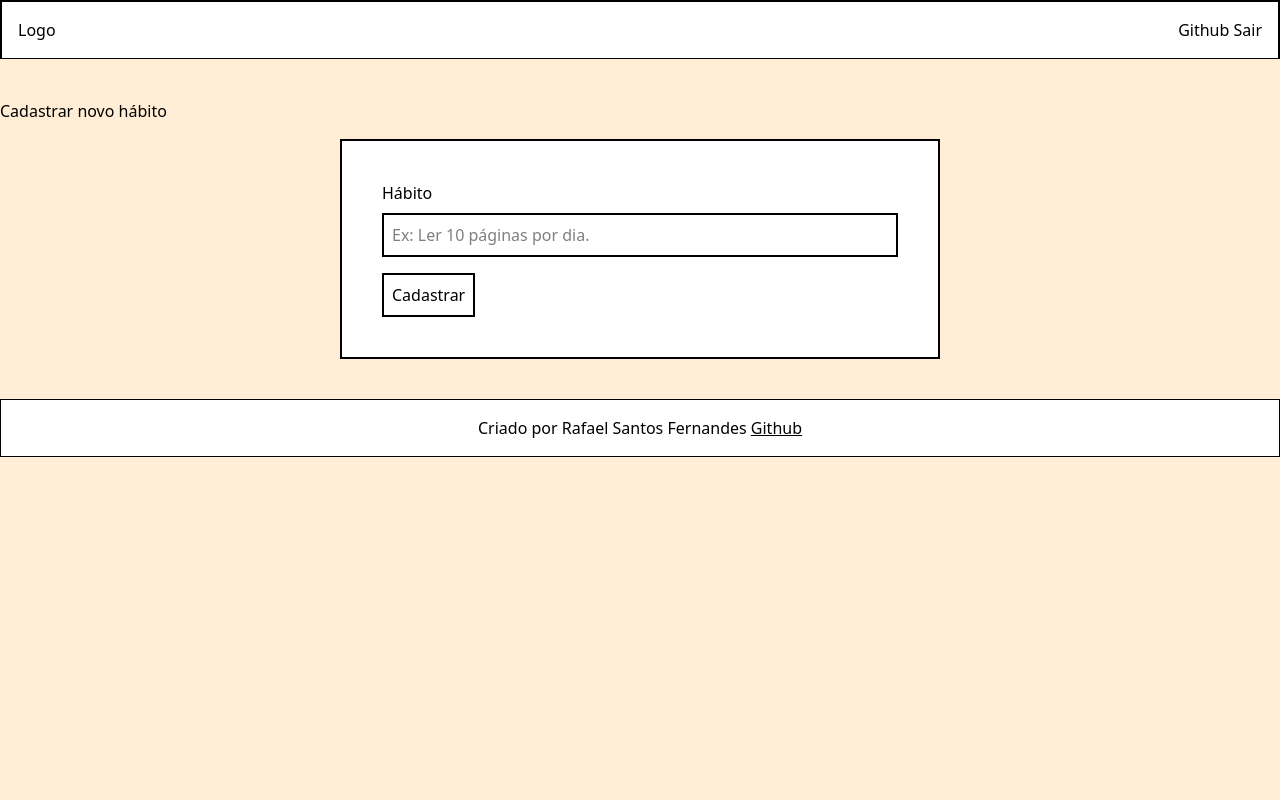
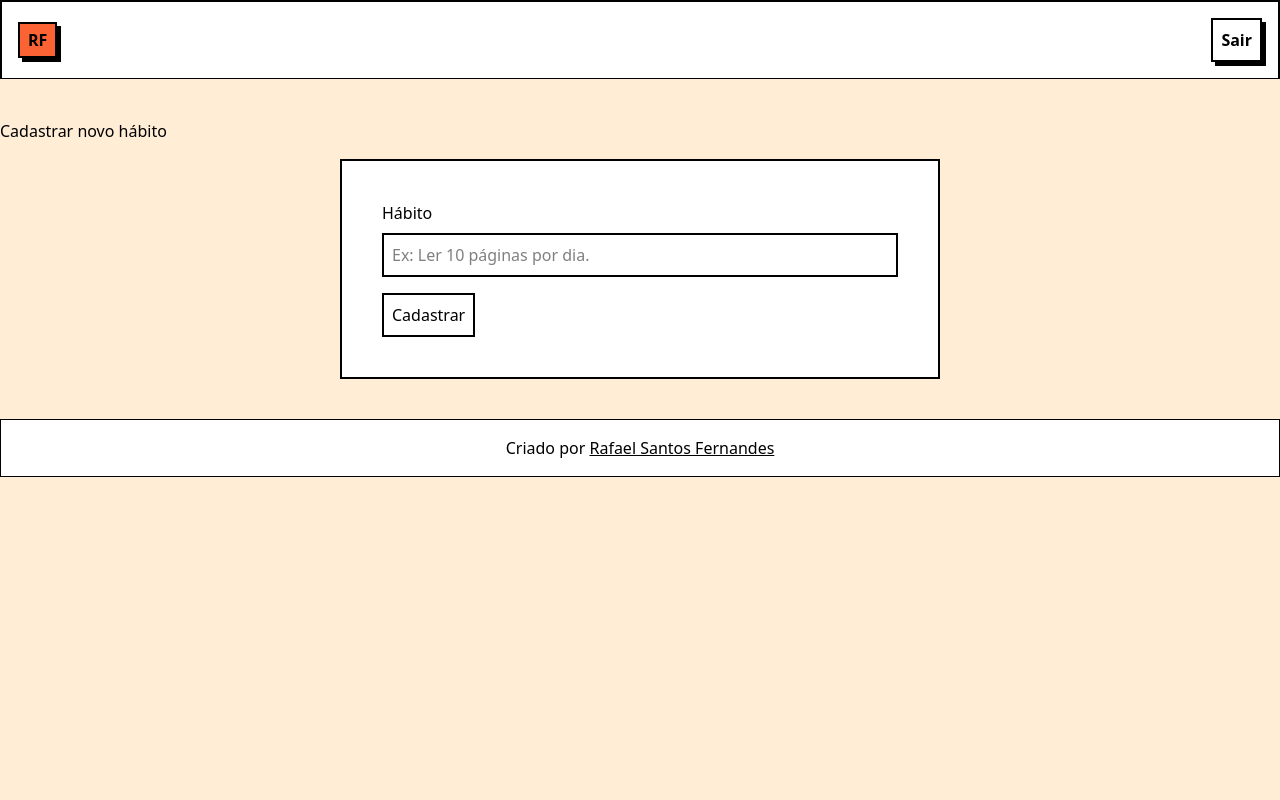
Before and after one commit to RafaelJP13/habits-tracker, a Laravel app: page /dashboard/habits/create in a window 1280 px wide. Run offline with Laravel 12, Linux system fonts and the light colour scheme; a user stored in the database is signed in; data comes from the database, SQL or seed files in the repository; style sheets or scripts are compiled from the project's sources.

Commit message:
feat: enhance HabitController with Auth facade, improve footer and header links, and update styles for better UI

```diff
--- a/app/Http/Controllers/HabitController.php
+++ b/app/Http/Controllers/HabitController.php
@@ -6,13 +6,17 @@ use Illuminate\Http\Request;
 use Illuminate\View\View;
 use App\Http\Requests\HabitRequest;
 use App\Models\Habit;
+use App\Models\HabitLog;
+use App\Illuminate\Support\Facades\Auth;
+use Carbon\Carbon;
+
 class HabitController extends Controller
 {
 
     public function index()
     {
 
-        $habits = auth()->user()->habits;
+        $habits = Auth::user()->habits;
         return view('dashboard', compact('habits'));
     }
 
@@ -32,7 +36,7 @@ class HabitController extends Controller
     {
         $validated = $request->validated();
 
-        auth()->user()->habits()->create($validated);
+            Auth::user()->habits()->create($validated);
 
         return redirect()
             ->route('habits.index')
@@ -61,7 +65,7 @@ class HabitController extends Controller
      */
     public function update(HabitRequest $request, Habit $habit)
     {
-        if($habit->user_id !== auth()->user()->id){
+        if($habit->user_id !== Auth::user()->id){
             abort(403, 'Sem permissão!');
         }
 
@@ -77,16 +81,17 @@ class HabitController extends Controller
      */
     public function destroy(Habit $habit)
     {
-        if($habit->user_id !== auth()->user()->id){
+        if($habit->user_id !== Auth::user()->id){
             abort(403, 'Sem permissão!');
         }
 
         $habit->delete();
-
 
         return redirect()
             ->route('habits.index')
             ->with('success', 'Hábito removido com sucesso!');
 
     }
+
+
 }
--- a/resources/css/app.css
+++ b/resources/css/app.css
@@ -6,4 +6,24 @@
 @theme {
     --font-sans: 'Instrument Sans', ui-sans-serif, system-ui, sans-serif, 'Apple Color Emoji', 'Segoe UI Emoji',
         'Segoe UI Symbol', 'Noto Color Emoji';
+
+    --color-habit-orange: #FB6334;
 }
+
+.habit-btn {
+    font-weight: bold;
+    cursor: pointer
+}
+
+.habit-shadow {
+
+    border: 2px solid;
+    box-shadow: 4px 4px 0;
+    transition: .3s ease;
+}
+
+.habit-shadow:hover {
+
+    box-shadow: 0;
+
+}
--- a/resources/views/components/footer.blade.php
+++ b/resources/views/components/footer.blade.php
@@ -1,6 +1,5 @@
 <footer class="bg-white border border-dark p-4">
     <p class="text-center">
-        Criado por Rafael Santos Fernandes
-        <a href="#" class="underline">Github</a>
+        Criado por <a href="https://github.com/RafaelJP13" target="_blank" class="underline hover:text-habit-orange">Rafael Santos Fernandes</a>
     </p>
 </footer>
--- a/resources/views/components/header.blade.php
+++ b/resources/views/components/header.blade.php
@@ -1,17 +1,20 @@
 <header class="bg-white border-b border-2 flex items-center justify-between p-4">
     {{-- LOGO --}}
-    <div>
-        Logo
-    </div>
+    <a href="{{ route("habits.index") }}" class="habit-btn habit-shadow px-2 py-1 bg-habit-orange">
+        RF
+    </a>
 
     {{-- GITHUB --}}
     <div>
-        Github
 
     @auth
-        <form class="inline" action="{{ route('auth.logout') }}" method="POST" class="bg-white p-2 border-2">
+        <form
+            class="inline"
+            action="{{ route('auth.logout') }}"
+            method="POST"
+            class="bg-white p-2 border-2">
             @csrf
-            <button type="submit">
+            <button type="submit" class="habit-shadow habit-btn p-2">
                 Sair
             </button>
         </form>
@@ -19,9 +22,14 @@
     @endauth
 
     @guest
-        <a href="{{ route('auth.login') }}" class="bg-white p-2 border-2">
+    <div class="flex gap-2">
+     <a href="{{ route('auth.register') }}" class="p-2 habit-shadow habit-btn">
+            Cadastrar
+        </a>
+        <a href="{{ route('auth.login') }}" class="p-2 habit-shadow bg-habit-orange habit-btn">
             Login
         </a>
+    </div>
     @endguest
     </div>
 </header>
--- a/resources/views/components/layout.blade.php
+++ b/resources/views/components/layout.blade.php
@@ -7,7 +7,7 @@
         <title>{{ config('app.name') }}</title>
     </head>
     @vite('resources/css/app.css')
-<body class="bg-[#FFEDD6]">
+<body class="bg-[#FFEDD6] min-h-screen">
     {{-- HEADER --}}
     <!-- Esse HEADER aparece como comentário -->
     <x-header/>
--- a/resources/views/dashboard.blade.php
+++ b/resources/views/dashboard.blade.php
@@ -1,6 +1,6 @@
 <x-layout>
 
-    <main class="py-10 ml-2">
+    <main class="py-10 ml-2 min-h-[calc(100vh-160px)]">
 
         <h1 class="font-bold text-4xl text-center">
             Dashboard
--- a/routes/web.php
+++ b/routes/web.php
@@ -16,5 +16,5 @@ Route::middleware('auth')->group(function(){
 
     Route::post('/logout', [LoginController::class, 'logout'])->name('auth.logout');
     Route::resource('dashboard/habits', HabitController::class)->except('show');
-
+    // Route::post('dashboard/habits/{habit}/toggle', HabitController::class, 'toggle')->name('habits.toggle');
 });
```
Also changed, not shown: resources/views/login.blade.php (+4 -5 lines).
